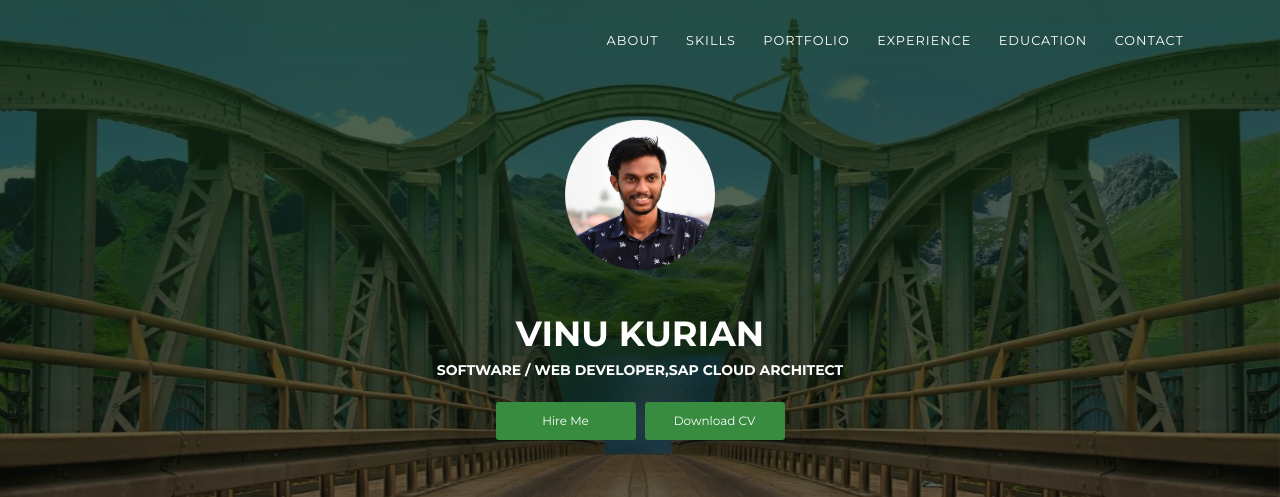
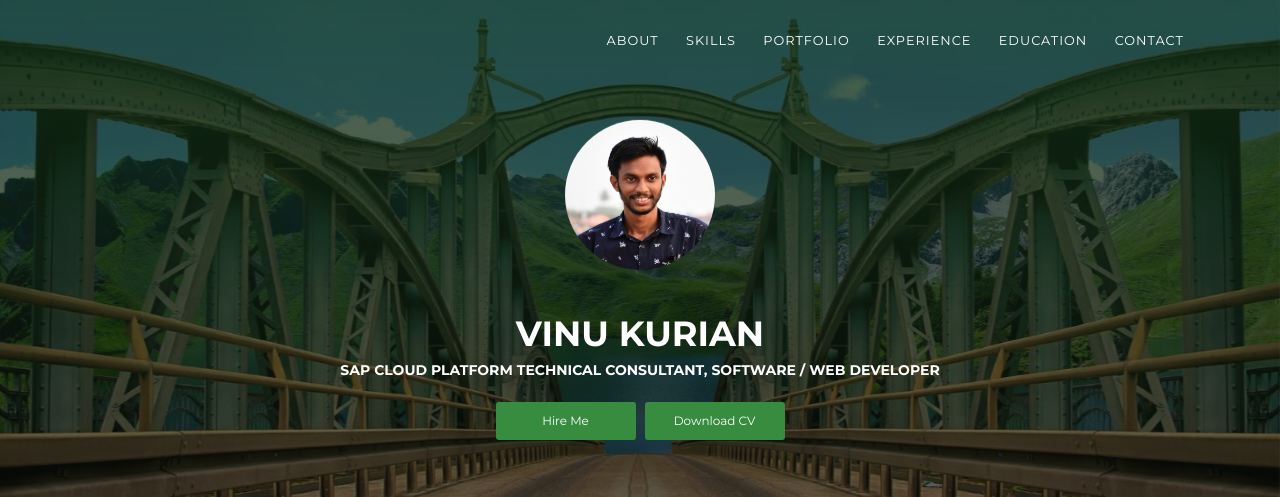
Before and after one commit to Vinu-Kurian/index_old, a plain HTML site: page index.html in a window 1280 px wide. Shown: the top 497 px of the page. Drawn offline with Linux system fonts and the light colour scheme.

Commit message:
Update Index

```diff
--- a/index.html
+++ b/index.html
@@ -47,7 +47,7 @@
                                 <div class="cc-profile-image"><a href="#"><img src="images/vinu.JPG" alt="Image" /></a>
                                 </div>
                                 <div class="h2 title">VINU KURIAN</div>
-                                <p class="category text-white">Software / Web Developer,SAP Cloud Architect</p><a
+                                <p class="category text-white">SAP Cloud Platform Technical Consultant, Software / Web Developer</p><a
                                     class="btn btn-primary smooth-scroll mr-2" href="#contact" data-aos="zoom-in"
                                     data-aos-anchor="data-aos-anchor">Hire Me</a><a class="btn btn-primary"
                                     href="./resources/VINU.pdf" data-aos="zoom-in"
```
